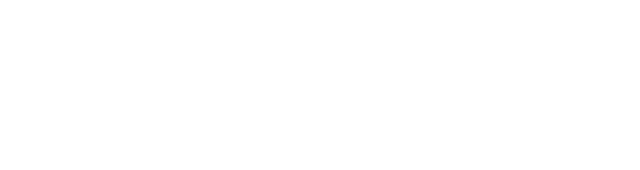
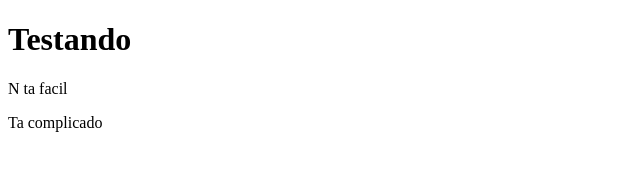
Before and after one commit to SauloFernando99/TesteGIT, a plain HTML site: page index.html in a window 1280 px wide. Shown: the whole page, without its empty margins (0-640 px from the left). Drawn offline with Linux system fonts and the light colour scheme.

Commit message:
Novo titulo e paragrafo

```diff
--- a/index.html
+++ b/index.html
@@ -7,6 +7,8 @@
     <title>Teste GIT</title>
 </head>
 <body>
-
+    <h1>Testando</h1>
+    <p>N ta facil</p>
+    <p>Ta complicado</p>
 </body>
 </html>
```
